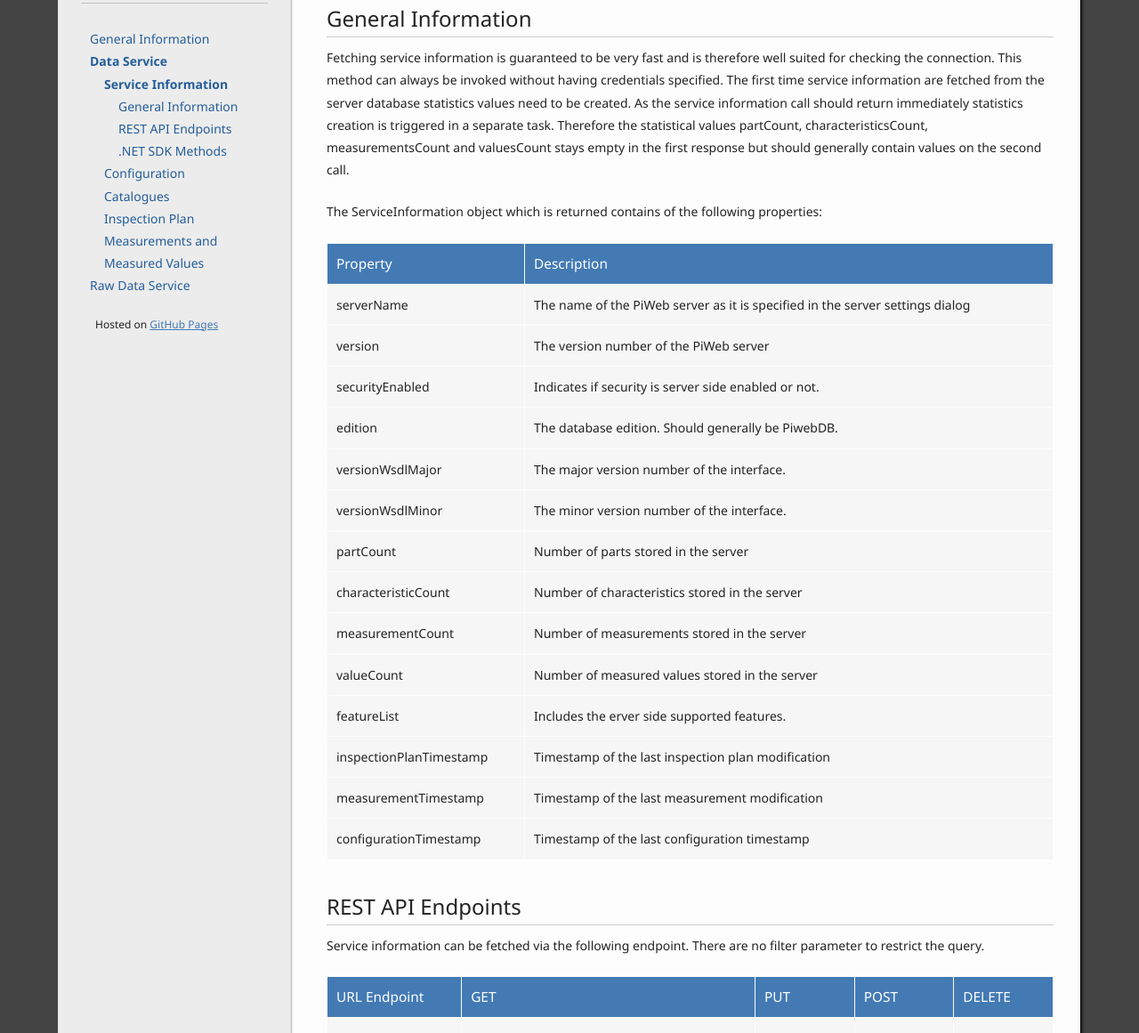
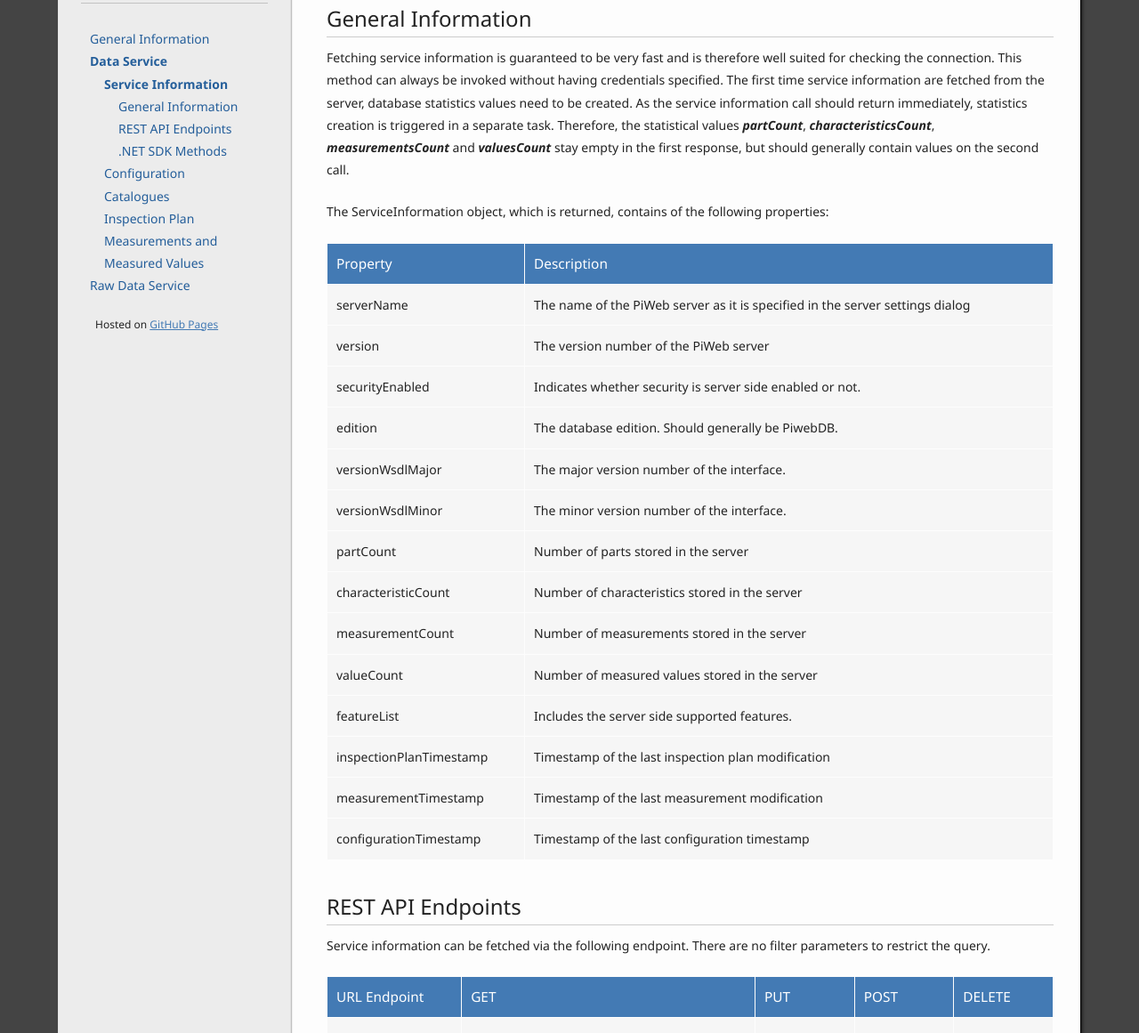
Before and after one commit to ZEISS-PiWeb/PiWeb-Api, a Jekyll site: the page built from _pages/021-serviceinformation.md, in a window 1280 px wide. Shown: the part 220-1381 px from the top of the page at 89% size. Built offline with Jekyll 4.4.1, drawn with Linux system fonts in a browser that asks for light colours; some of the changed text lies outside the part shown.

Commit message:
Update 021-serviceinformation.md

```diff
--- a/_pages/021-serviceinformation.md
+++ b/_pages/021-serviceinformation.md
@@ -15,15 +15,15 @@ redirect_from: "/dataservice/"
 ## {{ page.sections['general'] }}
 
 Fetching service information is guaranteed to be very fast and is therefore well suited for checking the connection. This method can always be invoked without having credentials specified.
-The first time service information are fetched from the server database statistics values need to be created. As the service information call should return immediately statistics creation is triggered in a separate task. Therefore the statistical values partCount, characteristicsCount, measurementsCount and valuesCount stays empty in the first response but should generally contain values on the second call.
+The first time service information are fetched from the server, database statistics values need to be created. As the service information call should return immediately, statistics creation is triggered in a separate task. Therefore, the statistical values _**partCount**_, _**characteristicsCount**_, _**measurementsCount**_ and _**valuesCount**_ stay empty in the first response, but should generally contain values on the second call.
 
-The ServiceInformation object which is returned contains of the following properties:
+The ServiceInformation object, which is returned, contains of the following properties:
 
 Property | Description
 ---------|-------------
 serverName | The name of the PiWeb server as it is specified in the server settings dialog
 version | The version number of the PiWeb server
-securityEnabled | Indicates if security is server side enabled or not.
+securityEnabled | Indicates whether security is server side enabled or not.
 edition | The database edition. Should generally be PiwebDB.
 versionWsdlMajor | The major version number of the interface.
 versionWsdlMinor | The minor version number of the interface.
@@ -31,14 +31,14 @@ partCount | Number of parts stored in the server
 characteristicCount | Number of characteristics stored in the server
 measurementCount | Number of measurements stored in the server
 valueCount |Number of measured values stored in the server
-featureList | Includes the erver side supported features.
+featureList | Includes the server side supported features.
 inspectionPlanTimestamp | Timestamp of the last inspection plan modification
 measurementTimestamp | Timestamp of the last measurement modification
 configurationTimestamp | Timestamp of the last configuration timestamp
 
 ## {{ page.sections['endpoint'] }}
 
-Service information can be fetched via the following endpoint. There are no filter parameter to restrict the query.
+Service information can be fetched via the following endpoint. There are no filter parameters to restrict the query.
 
 URL Endpoint | GET | PUT | POST | DELETE
 -------------|-----|-----|------|-------
```
Also changed, not shown: other parts of _pages/021-serviceinformation.md (+1 -1 lines).
